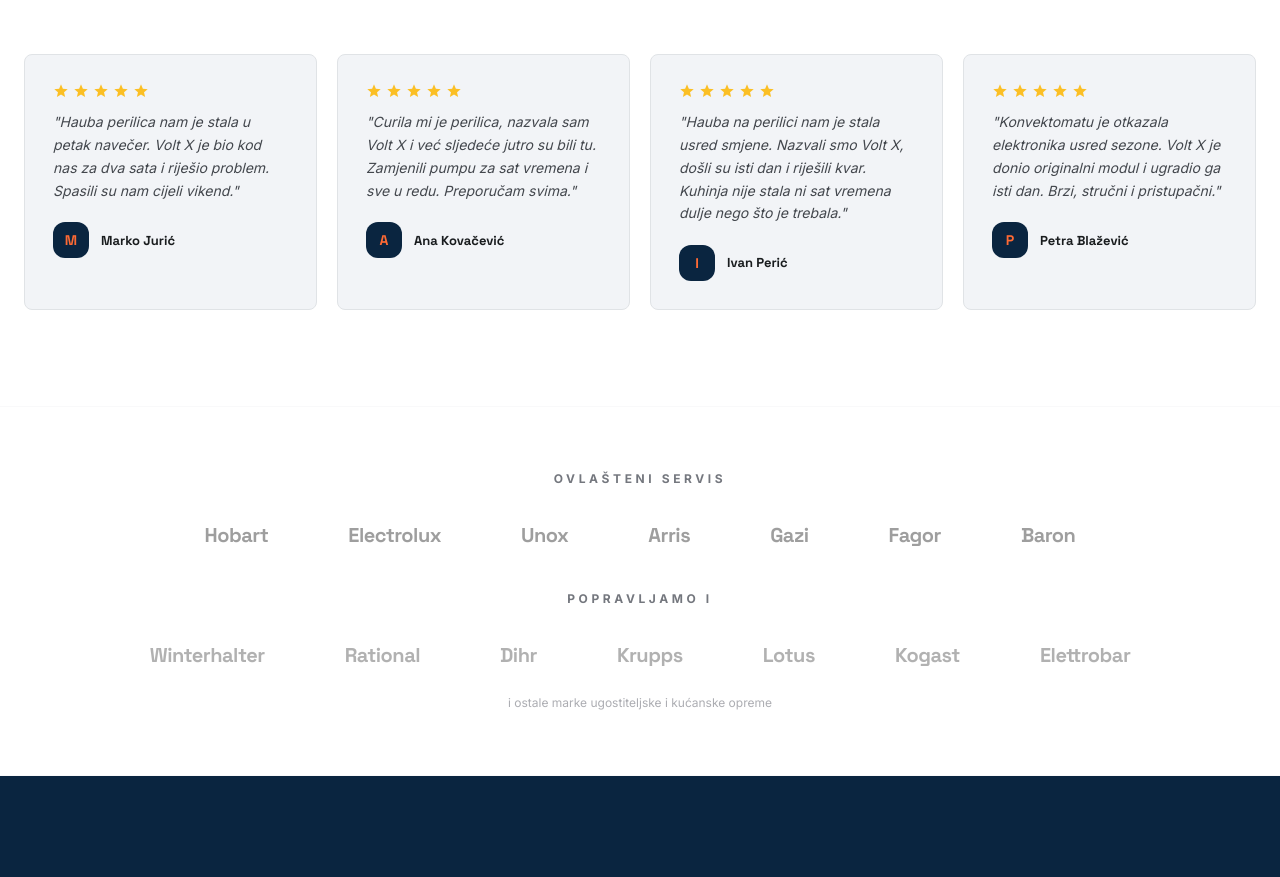
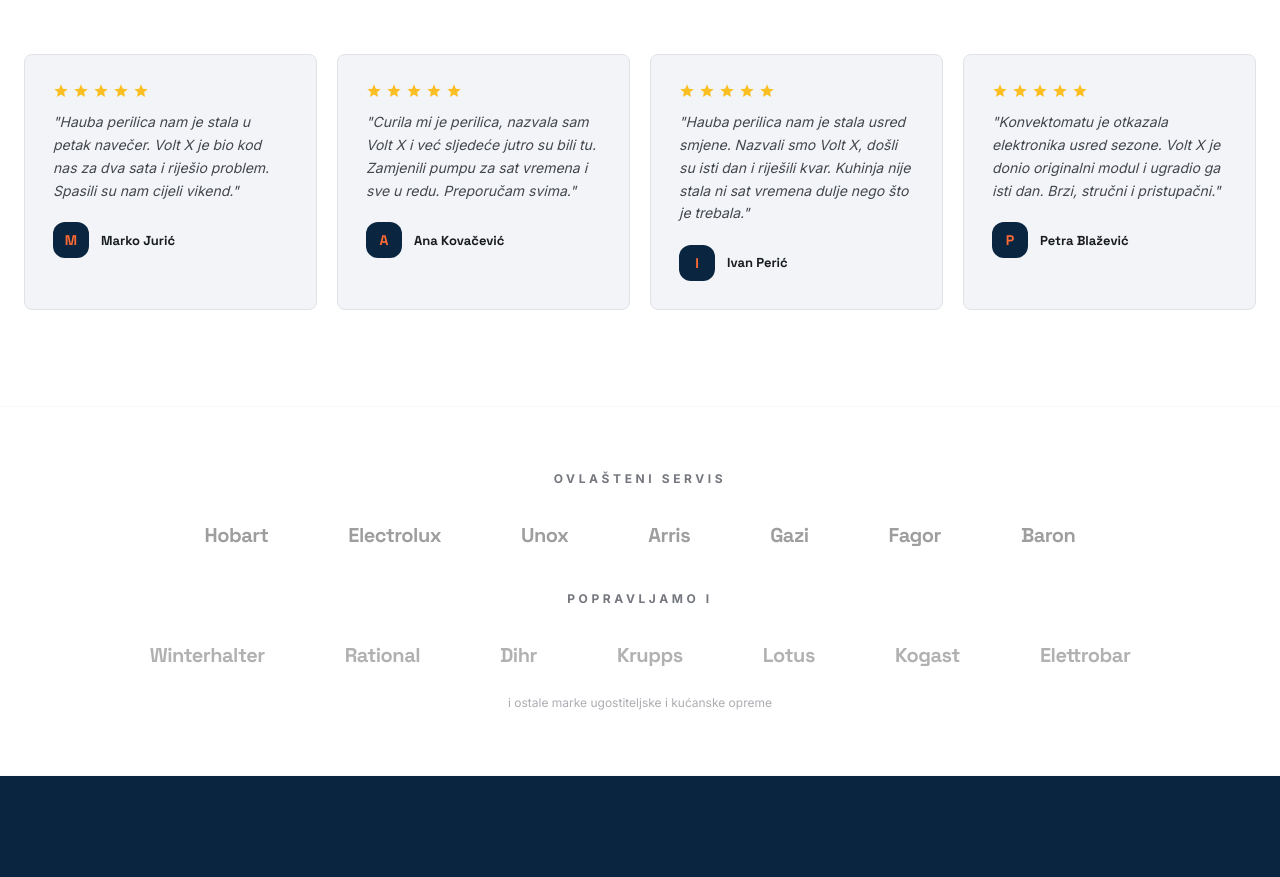
Before and after one commit to JosipSankovic/voltx, a React (Vite) app in the folder vxt/: page / in a window 1280 px wide. Shown: the part 2469-3346 px from the top of the page. Built offline with nearby package versions, Linux system fonts and the light colour scheme.

Commit message:
fix(content): correct testimonial grammar and remove trailing comma in FAQ schema

```diff
--- a/vxt/src/components/home/TestimonialsSection.tsx
+++ b/vxt/src/components/home/TestimonialsSection.tsx
@@ -14,7 +14,7 @@
   {
     name: 'Ivan Perić',
     // role: 'Voditelj kuhinje, Hotel Diadora',
-    text: 'Hauba na perilici nam je stala usred smjene. Nazvali smo Volt X, došli su isti dan i riješili kvar. Kuhinja nije stala ni sat vremena dulje nego što je trebala.',
+    text: 'Hauba perilica nam je stala usred smjene. Nazvali smo Volt X, došli su isti dan i riješili kvar. Kuhinja nije stala ni sat vremena dulje nego što je trebala.',
     stars: 5,
   },
   {
--- a/vxt/src/components/subservice/SubServiceFAQSection.tsx
+++ b/vxt/src/components/subservice/SubServiceFAQSection.tsx
@@ -18,7 +18,7 @@
       '@type': 'Question',
       name: faq.question,
       acceptedAnswer: { '@type': 'Answer', text: faq.answer },
-    })),
+    }))
   }
 
   return (
```
